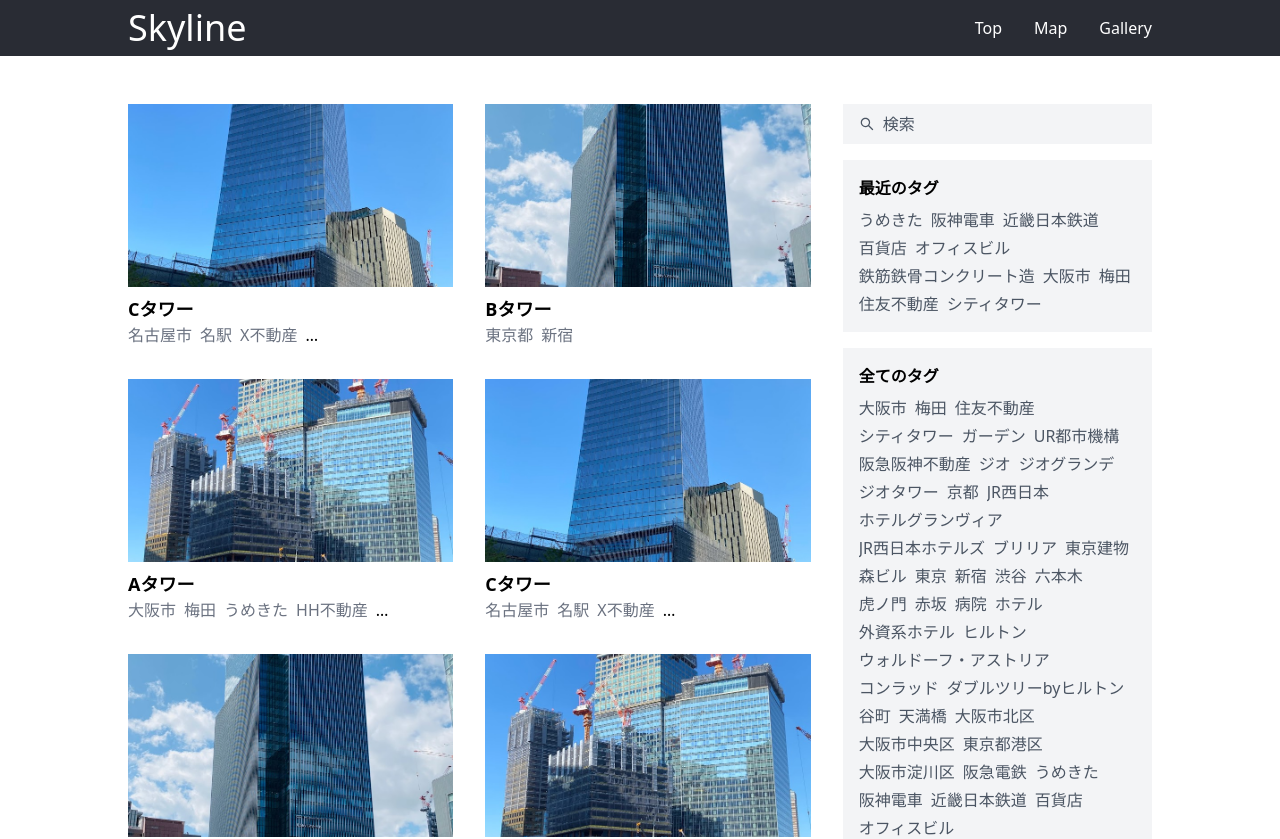
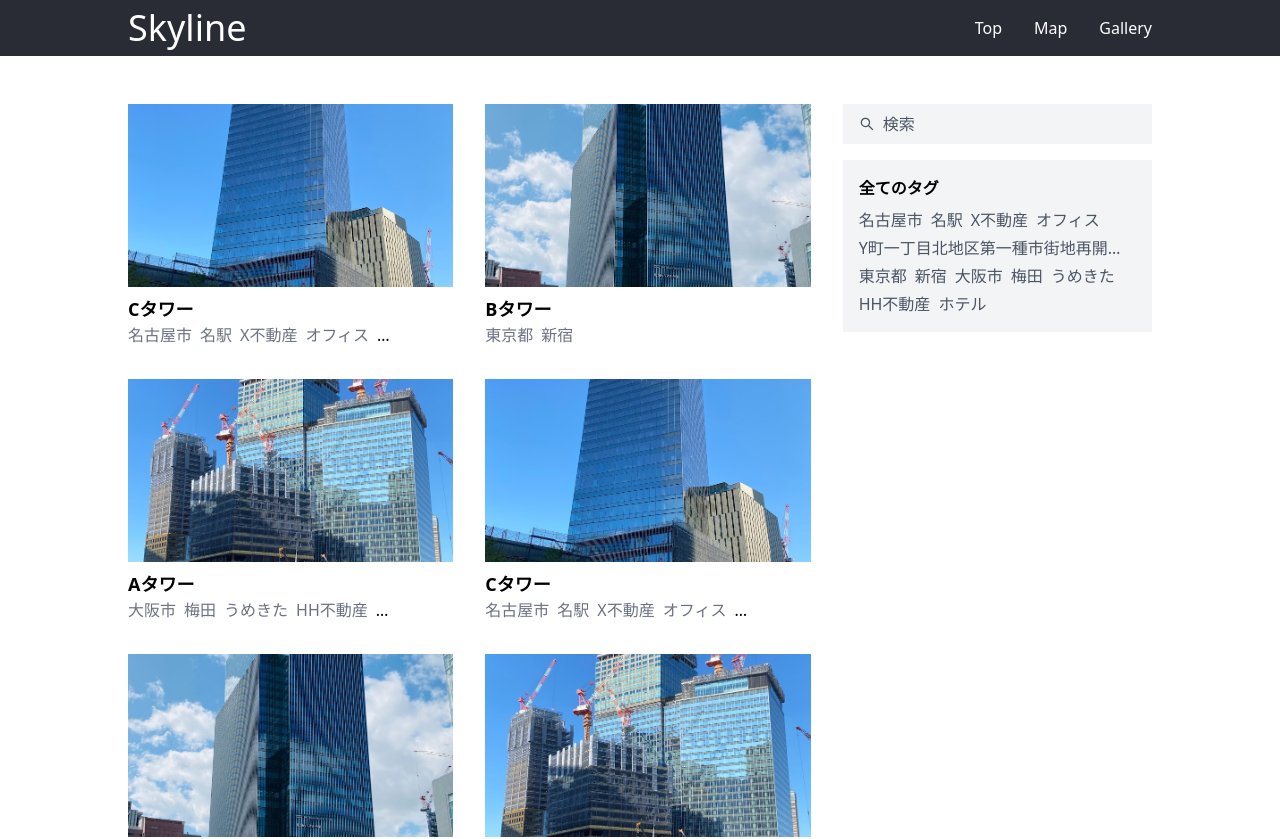
Before and after one commit to FNYukii/Skyline, a Next.js app: page / in a window 1280 px wide. Shown: the top 839 px of the page. Built offline with nearby package versions, Linux system fonts and the light colour scheme.

Commit message:
feat: 全てのタグを表示できた

```diff
--- a/posts/04a1dd7d-3004-43bc-8937-3375ed608259.md
+++ b/posts/04a1dd7d-3004-43bc-8937-3375ed608259.md
@@ -1,6 +1,6 @@
 ---
 title: "Cタワー"
-tags: ["名古屋市", "名駅", "X不動産", "Y町一丁目北地区第一種市街地再開発事業"]
+tags: ["名古屋市", "名駅", "X不動産", "オフィス", "Y町一丁目北地区第一種市街地再開発事業"]
 createdAt: "2023-10-06 15:02:24"
 thumbnail: "/images/IMG_4626.jpg"
 ---
--- a/src/pages/index.tsx
+++ b/src/pages/index.tsx
@@ -6,6 +6,7 @@ import matter from 'gray-matter'
 import Post from "@/entities/Post"
 import dayjs from "dayjs"
 import TagListSection from "@/components/sections/TagListSection"
+import TagService from "@/utilities/TagService"
 
 function getStaticProps() {
 
@@ -66,6 +67,8 @@ interface Props {
 
 function Home(props: Props) {
 
+	const allTags = TagService.allTags(props.posts)
+
 	return (
 
 		<Page>
@@ -82,8 +85,8 @@ function Home(props: Props) {
 
 						<div className="pt-8 sticky top-0">
 							<SearchSection />
-							<TagListSection label="最近のタグ" className="mt-4" tags={["うめきた", "阪神電車", "近畿日本鉄道", "百貨店", "オフィスビル", "鉄筋鉄骨コンクリート造", "大阪市", "梅田", "住友不動産", "シティタワー"]} />
-							<TagListSection label="全てのタグ" className="mt-4" tags={["大阪市", "梅田", "住友不動産", "シティタワー", "ガーデン", "UR都市機構", "阪急阪神不動産", "ジオ", "ジオグランデ", "ジオタワー", "京都", "JR西日本", "ホテルグランヴィア", "JR西日本ホテルズ", "ブリリア", "東京建物", "森ビル", "東京", "新宿", "渋谷", "六本木", "虎ノ門", "赤坂", "病院", "ホテル", "外資系ホテル", "ヒルトン", "ウォルドーフ・アストリア", "コンラッド", "ダブルツリーbyヒルトン", "谷町", "天満橋", "大阪市北区", "大阪市中央区", "東京都港区", "大阪市淀川区", "阪急電鉄", "うめきた", "阪神電車", "近畿日本鉄道", "百貨店", "オフィスビル", "鉄筋鉄骨コンクリート造"]} />
+							<TagListSection label="全てのタグ" className="mt-4" tags={allTags} />
+							{/* <TagListSection label="全てのタグ" className="mt-4" tags={["大阪市", "梅田", "住友不動産", "シティタワー", "ガーデン", "UR都市機構", "阪急阪神不動産", "ジオ", "ジオグランデ", "ジオタワー", "京都", "JR西日本", "ホテルグランヴィア", "JR西日本ホテルズ", "ブリリア", "東京建物", "森ビル", "東京", "新宿", "渋谷", "六本木", "虎ノ門", "赤坂", "病院", "ホテル", "外資系ホテル", "ヒルトン", "ウォルドーフ・アストリア", "コンラッド", "ダブルツリーbyヒルトン", "谷町", "天満橋", "大阪市北区", "大阪市中央区", "東京都港区", "大阪市淀川区", "阪急電鉄", "うめきた", "阪神電車", "近畿日本鉄道", "百貨店", "オフィスビル", "鉄筋鉄骨コンクリート造"]} /> */}
 						</div>
 					</div>
 				</div>
--- /dev/null
+++ b/src/utilities/TagService.ts
@@ -0,0 +1,21 @@
+import Post from "@/entities/Post"
+
+class TagService {
+
+	static allTags(allPosts: Post[]): string[] {
+
+		// 全Post内の全タグを取り出す
+		let allTags: string[] = []
+		allPosts.forEach(post => {
+
+			allTags = allTags.concat(post.tags)
+		})
+
+		// 重複を排除
+		allTags = Array.from(new Set(allTags))
+
+		return allTags
+	}
+}
+
+export default TagService
```
